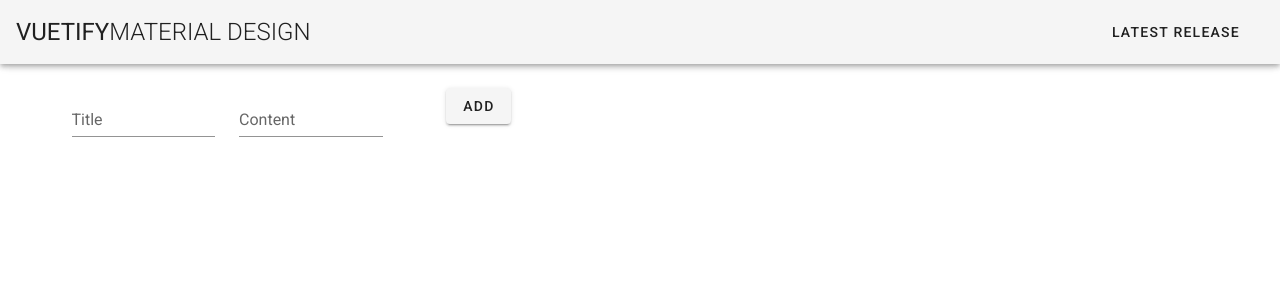
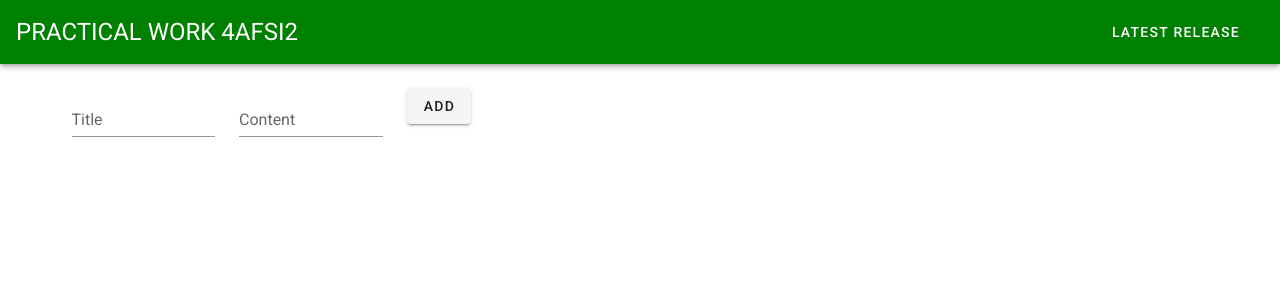
Before and after one commit to tomramin/Project, a Vue app: page / in a window 1280 px wide. Shown: the top 300 px of the page. Built offline with nearby package versions, Linux system fonts and the light colour scheme.

Commit message:
New Title and color

```diff
--- a/src/App.vue
+++ b/src/App.vue
@@ -1,10 +1,8 @@
 <template>
   <v-app>
-    <v-app-bar app>
-      <v-toolbar-title class="headline text-uppercase">
-        <span>Vuetify</span>
-        <span class="font-weight-light">MATERIAL DESIGN</span>
-      </v-toolbar-title>
+    <v-app-bar dark style="background-color:green" app>
+      <v-toolbar-title  class="headline text-uppercase">
+        <span>practical work 4afsi2</span></v-toolbar-title>
       <v-spacer></v-spacer>
       <v-btn
         text
--- a/src/components/ToDo.vue
+++ b/src/components/ToDo.vue
@@ -1,6 +1,6 @@
 <template>
   <v-container>
-    <v-layout text-center wrap>
+    <v-layout>
       <v-form v-model="valid">
         <v-container>
           <v-row>
--- a/src/main.js
+++ b/src/main.js
@@ -1,6 +1,6 @@
 import Vue from 'vue'
 import App from './App.vue'
-import vuetify from './plugins/vuetify';
+import vuetify from './plugins/vuetify'
 
 Vue.config.productionTip = false
 
```
